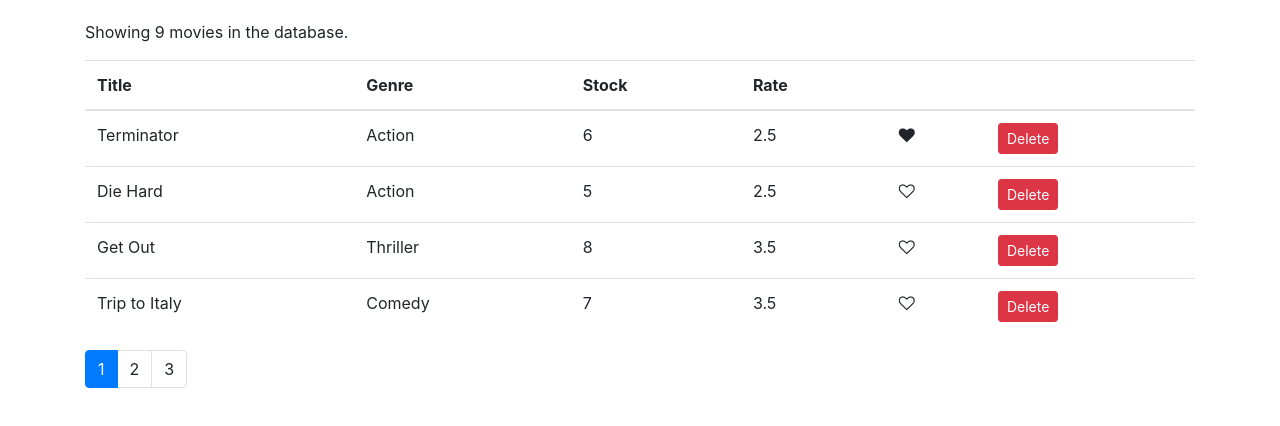
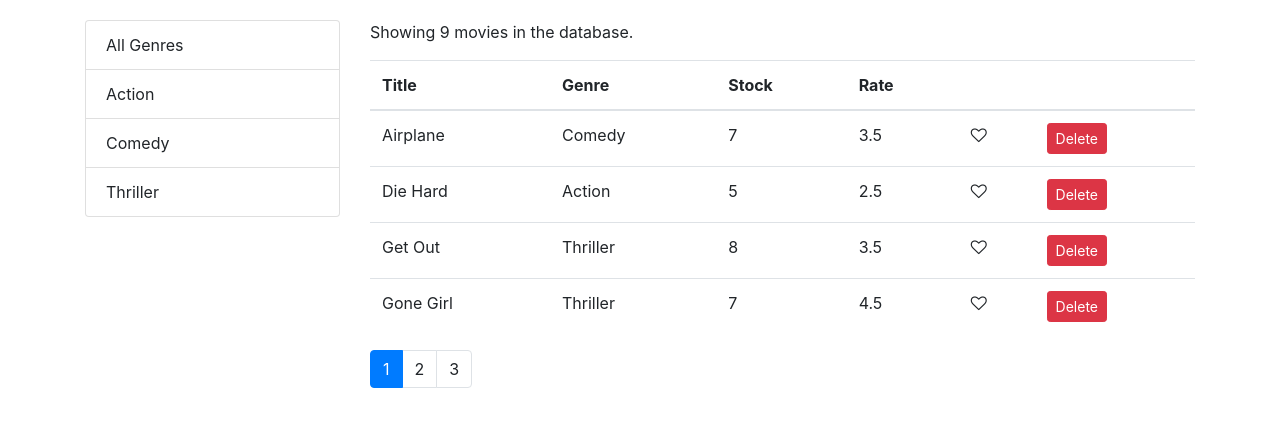
Before and after one commit to Stoltmeister/Vidly_Tutorial, a React (Create React App) app: page / in a window 1280 px wide. Shown: the top 426 px of the page. Built offline with nearby package versions, Linux system fonts and the light colour scheme.

Commit message:
Added sorting by genre, including all Genre added, implementing sorting by asc or desc for other properties

```diff
--- /dev/null
+++ b/src/components/common/listGroup.jsx
@@ -0,0 +1,35 @@
+import React, { Component } from "react";
+
+const ListGroup = props => {
+  const {
+    items,
+    textProperty,
+    valueProperty,
+    selectedItem,
+    onItemSelect
+  } = props;
+
+  return (
+    <ul className="list-group">
+      {items.map(item => (
+        <li
+          onClick={() => onItemSelect(item)}
+          key={item[valueProperty]}
+          style={{ cursor: "pointer" }}
+          className={
+            item === selectedItem ? "list-group-item active" : "list-group-item"
+          }
+        >
+          {item[textProperty]}
+        </li>
+      ))}
+    </ul>
+  );
+};
+
+ListGroup.defaultProps = {
+  textProperty: "name",
+  valueProperty: "_id"
+};
+
+export default ListGroup;
--- a/src/components/common/pagination.jsx
+++ b/src/components/common/pagination.jsx
@@ -1,5 +1,6 @@
 import React from "react";
 import _ from "lodash";
+import propTypes from "prop-types";
 
 const Pagination = props => {
   const { itemsCount, pageSize, currentPage, onPageChange } = props;
@@ -28,4 +29,11 @@ const Pagination = props => {
   );
 };
 
+Pagination.propTypes = {
+  itemsCount: propTypes.number.isRequired,
+  pageSize: propTypes.number.isRequired,
+  currentPage: propTypes.number.isRequired,
+  onPageChange: propTypes.func.isRequired
+};
+
 export default Pagination;
--- a/src/components/movies.jsx
+++ b/src/components/movies.jsx
@@ -1,15 +1,26 @@
 import React, { Component } from "react";
 import { getMovies } from "../services/fakeMovieService";
-import Like from "./common/like";
 import Pagination from "./common/pagination";
 import { paginate } from "../utils/paginate";
+import MoviesTable from "./moviesTable";
+import ListGroup from "./common/listGroup";
+import PropTypes from "prop-types";
+import { getGenres } from "../services/fakeGenreService";
+import _ from "lodash";
 
 class Movies extends Component {
   state = {
-    movies: getMovies(),
+    movies: [],
+    genres: [],
     pageSize: 4,
-    currentPage: 1
+    currentPage: 1,
+    sortCoulumn: { path: "title", order: "asc" }
   };
+
+  componentDidMount() {
+    const genres = [{ _id: "", name: "All Genres" }, ...getGenres()];
+    this.setState({ movies: getMovies(), genres });
+  }
 
   handleDelete = movie => {
     const movies = this.state.movies.filter(m => m._id !== movie._id);
@@ -28,60 +39,67 @@ class Movies extends Component {
     this.setState({ currentPage: page });
   };
 
+  handleGenreSelect = genre => {
+    this.setState({ selectedGenre: genre, currentPage: 1 });
+  };
+
+  handleSort = path => {
+    const sortCoulumn = { ...this.state.sortCoulumn };
+    if (sortCoulumn.path === path)
+      sortCoulumn.order = sortCoulumn.order === "asc" ? "desc" : "asc";
+    else {
+      sortCoulumn.path = path;
+      sortCoulumn.order = "asc";
+    }
+    this.setState({ sortCoulumn });
+  };
+
   render() {
     const { length: count } = this.state.movies;
-    const { pageSize, currentPage, movies: allMovies } = this.state;
+    const {
+      pageSize,
+      currentPage,
+      selectedGenre,
+      sortCoulumn,
+      movies: allMovies
+    } = this.state;
 
     if (count === 0) return <p>There are no movies in the database.</p>;
 
-    const movies = paginate(allMovies, currentPage, pageSize);
+    const filtered =
+      selectedGenre && selectedGenre._id
+        ? allMovies.filter(m => m.genre._id === selectedGenre._id)
+        : allMovies;
+
+    const sorted = _.orderBy(filtered, [sortCoulumn.path], [sortCoulumn.order]);
+
+    const movies = paginate(sorted, currentPage, pageSize);
 
     return (
-      <React.Fragment>
-        <p>Showing {count} movies in the database.</p>
-        <table className="table">
-          <thead>
-            <tr>
-              <th>Title</th>
-              <th>Genre</th>
-              <th>Stock</th>
-              <th>Rate</th>
-              <th />
-              <th />
-            </tr>
-          </thead>
-          <tbody>
-            {movies.map(movie => (
-              <tr key={movie._id}>
-                <td>{movie.title}</td>
-                <td>{movie.genre.name}</td>
-                <td>{movie.numberInStock}</td>
-                <td>{movie.dailyRentalRate}</td>
-                <td>
-                  <Like
-                    liked={movie.liked}
-                    onClick={() => this.handleLike(movie)}
+      <div className="row">
+        <div className="col-3">
+          <ListGroup
+            items={this.state.genres}
+            selectedItem={this.state.selectedGenre}
+            onItemSelect={this.handleGenreSelect}
           />
-                </td>
-                <td>
-                  <button
-                    onClick={() => this.handleDelete(movie)}
-                    className="btn btn-danger btn-sm"
-                  >
-                    Delete
-                  </button>
-                </td>
-              </tr>
-            ))}
-          </tbody>
-        </table>
+        </div>
+        <div className="col">
+          <p>Showing {filtered.length} movies in the database.</p>
+          <MoviesTable
+            movies={movies}
+            onLike={this.handleLike}
+            onDelete={this.handleDelete}
+            onSort={this.handleSort}
+          />
           <Pagination
-          itemsCount={count}
+            itemsCount={filtered.length}
             pageSize={pageSize}
             currentPage={currentPage}
             onPageChange={this.handlePageChange}
           />
-      </React.Fragment>
+        </div>
+      </div>
     );
   }
 }
--- /dev/null
+++ b/src/components/moviesTable.jsx
@@ -0,0 +1,44 @@
+import React, { Component } from "react";
+import Like from "./common/like";
+
+const MoviesTable = props => {
+  const { movies, onDelete, onLike, onSort } = props;
+
+  return (
+    <table className="table">
+      <thead>
+        <tr>
+          <th onClick={() => onSort("title")}>Title</th>
+          <th onClick={() => onSort("genre.name")}>Genre</th>
+          <th onClick={() => onSort("numberInStock")}>Stock</th>
+          <th onClick={() => onSort("dailyRentalRate")}>Rate</th>
+          <th />
+          <th />
+        </tr>
+      </thead>
+      <tbody>
+        {movies.map(movie => (
+          <tr key={movie._id}>
+            <td>{movie.title}</td>
+            <td>{movie.genre.name}</td>
+            <td>{movie.numberInStock}</td>
+            <td>{movie.dailyRentalRate}</td>
+            <td>
+              <Like liked={movie.liked} onClick={() => onLike(movie)} />
+            </td>
+            <td>
+              <button
+                onClick={() => onDelete(movie)}
+                className="btn btn-danger btn-sm"
+              >
+                Delete
+              </button>
+            </td>
+          </tr>
+        ))}
+      </tbody>
+    </table>
+  );
+};
+
+export default MoviesTable;
```
Lines whose indentation alone changed are shown as unchanged.
